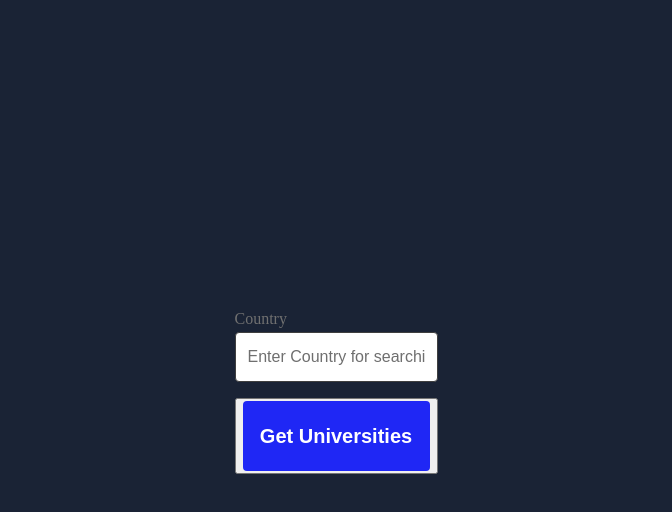
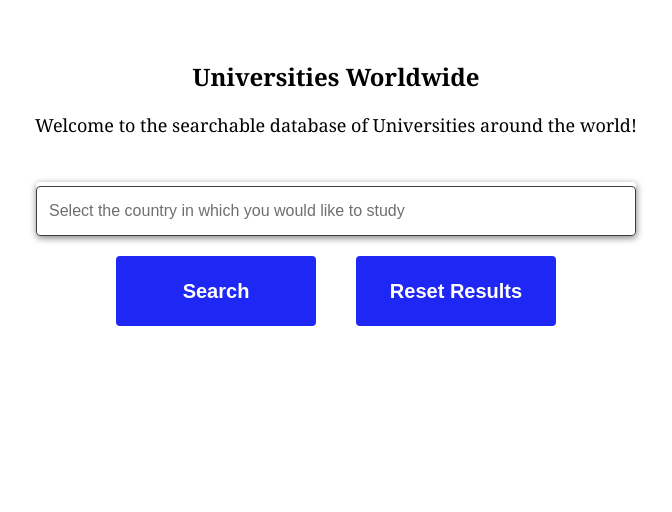
Before and after one commit to AndreyHein/react-typescript-cohort42-1, a React (Create React App) app: page / in a window 1280 px wide. Shown: the top 512 px of the page, without its empty margins (304-976 px from the left). Built offline with nearby package versions, Linux system fonts and the light colour scheme.

Commit message:
styles for uni project. v1.0

```diff
--- a/src/lessons/Lesson_10/Lesson_10.tsx
+++ b/src/lessons/Lesson_10/Lesson_10.tsx
@@ -1,19 +1,30 @@
+import { useState, ChangeEvent } from "react";
+
+import Input from "components/Input/Input";
+import Button from "components/Button/Button";
+import Modal from "components/Modal/Modal";
+import UniversityList from "./UniversityList";
+
 import {
   PageWrapper,
-  Form,
-  SearchField,
+  HEADER,
+  H1,
+  H2,
+  Container,
+  SearchForm,
+  InputComponent,
+  ButtonsContainer,
   ButtonComponent,
   CardComponent,
+  CardItem,
+  UniName,
+  StateName,
+  Country,
+  Domain,
+  ErrorComponent,
 } from "./styles";
-
 import { Uni } from "./types";
 import { fetchUni } from "./fetchUni";
-
-import { useState, ChangeEvent } from "react";
-import Input from "components/Input/Input";
-import Button from "components/Button/Button";
-import UniversityList from "./UniversityList";
-import ErrorMessage from "./ErrorMessage";
 
 function Lesson_10() {
   const [uni, setUni] = useState<Uni[] | undefined>(undefined);
@@ -28,34 +39,68 @@ function Lesson_10() {
     setUni(undefined);
     setError(undefined);
 
+    if (!inputValue.trim()) {
+      alert("Please enter a country name!");
+      return;
+    }
+
     const result = await fetchUni(inputValue);
+
     if (result.error) {
       setError(result.error);
     } else if (result.data) {
       setUni(result.data);
     }
   };
+
+  const onReset = () => {
+    setUni(undefined);
+    setError(undefined);
+    setInputValue("");
+  };
+
+  const closeModal = () => {
+    setError(undefined);
+  };
+
   return (
     <PageWrapper>
-      <Form>
-        <SearchField>
+      <HEADER>
+        <H1>Universities Worldwide</H1>
+        <H2>
+          Welcome to the searchable database of Universities around the world!
+        </H2>
+      </HEADER>
+      <Container>
+        <SearchForm>
+          <InputComponent>
             <Input
               value={inputValue}
               onChange={onChangeValue}
               name="search"
-            label="Country"
-            placeholder="Enter Country for searching universities"
+              label=""
+              placeholder="Select the country in which you would like to study"
               id="input-search"
             />
-        </SearchField>
+          </InputComponent>
+          <ButtonsContainer>
             <ButtonComponent>
-          <Button name="Get Universities" onClick={getUni} />
+              <Button name="Search" onClick={getUni} />
             </ButtonComponent>
+            <ButtonComponent>
+              <Button name="Reset Results" onClick={onReset} />
+            </ButtonComponent>
+          </ButtonsContainer>
+        </SearchForm>
         <CardComponent>
           {uni && <UniversityList unis={uni} />}
-          {error && <ErrorMessage message={error} />}
+          {error && (
+            <Modal closeModal={closeModal}>
+              <ErrorComponent>{error}</ErrorComponent>
+            </Modal>
+          )}
         </CardComponent>
-      </Form>
+      </Container>
     </PageWrapper>
   );
 }
--- a/src/lessons/Lesson_10/UniversityList.tsx
+++ b/src/lessons/Lesson_10/UniversityList.tsx
@@ -1,18 +1,20 @@
 import { v4 } from "uuid";
-import { CardItem } from "./styles";
+
+import { CardComponent, CardItem, Domain, UniName, Country } from "./styles";
 import { Uni, UniversityListProps } from "./types";
 
 export function UniversityList({ unis }: UniversityListProps) {
   return (
     <>
       {unis.map((uni: Uni) => (
-        <div key={v4()}>
+        <CardItem key={v4()}>
+
+          <UniName>{uni.name}</UniName>
+          {uni.country && <Country>Country: {uni.country}</Country>}
           {uni.web_pages.map((webPage) => (
-            <CardItem>Website: {webPage}</CardItem>
+            <Domain>Website: {webPage}</Domain>
           ))}
-          <CardItem>Name: {uni.name}</CardItem>
-          {uni.province && <CardItem>Province: {uni.province}</CardItem>}
-        </div>
+        </CardItem>
       ))}
     </>
   );
--- a/src/lessons/Lesson_10/styles.ts
+++ b/src/lessons/Lesson_10/styles.ts
@@ -1,42 +1,138 @@
 import styled from "@emotion/styled";
-
 import { colors } from "styles/colors";
 
 export const PageWrapper = styled.div`
   display: flex;
-  flex-direction: row;
-  justify-content: center;
+  flex-direction: column;
+  justify-content: top;
   align-items: center;
   flex: 1;
   padding: 40px;
-  background-color: ${colors.PRIMARY};
+  background-color: ${colors.BACKGROUND_WHITE};
 `;
 
-export const Form = styled.form`
+export const HEADER = styled.header`
   display: flex;
   flex-direction: column;
+  gap: 20px;
+  padding: 20px;
 `;
 
-export const SearchField = styled.div`
-  margin-bottom: 16px;
+export const H1 = styled.p`
+  font-size: 24px;
+  font-family: Georgia, "Times New Roman", Times, serif;
+  font-weight: bold;
+  font-style: normal;
+  text-align: center;
 `;
 
-export const ButtonComponent = styled.button`
-margin-bottom: 16px;
+export const H2 = styled.p`
+  font-size: 18px;
+  font-family: Georgia, "Times New Roman", Times, serif;
+  font-weight: normal;
+  font-style: normal;
+  text-align: center;
+`;
+
+export const Container = styled.div`
+  display: flex;
+  flex-direction: column;
+  max-width: 1420px;
+  gap: 20px;
+`;
+
+export const SearchForm = styled.form`
+  margin: auto;
+  display: flex;
+  flex-direction: column;
+  width: 650px;
+  gap: 20px;
+  padding: 25px;
+  /* border-bottom: 1px solid grey; */
+`;
+
+export const InputComponent = styled.div`
+  width: 100%;
+  border-radius: 4px;
+  box-shadow: 0.5px 2px 7px grey;
+`;
+
+export const ButtonsContainer = styled.div`
+  display: flex;
+  flex-direction: row;
+  width: 100%;
+  justify-content: center;
+  align-items: center;
+  gap: 40px;
+`;
+
+export const ButtonComponent = styled.div`
+  width: 20%;
+  min-width: 200px;
+  padding: 0px 0px;
+`;
+
+export const CardComponent = styled.div`
+  max-width: 1420px;
+  display: flex;
+  flex-wrap: wrap;
+  justify-content: center;
+  gap: 15px;
+  margin: 0px auto;
+  padding: 25px 0px;
+`;
+
+export const CardItem = styled.div`
+  position: relative;
+  border: 1px solid grey;
+  border-radius: 5px;
+  box-shadow: 1px 2px 7px grey;
+  padding: 20px;
+  height: 200px;
+  width: 450px;
+  gap: 10px;
+  color: black;
+`;
+
+export const UniName = styled.p`
+  font-size: 24px;
+  font-family: Georgia, "Times New Roman", Times, serif;
+  font-weight: bold;
+  font-style: normal;
+  text-align: left;
+  padding-bottom: 10px;
+`;
+
+export const StateName = styled.p`
+  font-size: 18px;
+  font-family: Georgia, "Times New Roman", Times, serif;
+  font-weight: normal;
+  font-style: normal;
+  text-align: left;
+  padding-bottom: 10px;
+`;
+
+export const Country = styled.p`
+  font-size: 18px;
+  font-family: Georgia, "Times New Roman", Times, serif;
+  font-weight: normal;
+  font-style: normal;
+  text-align: left;
+  padding-bottom: 10px;
+`;
+
+export const Domain = styled.a`
+  font-size: 18px;
+  font-family: Georgia, "Times New Roman", Times, serif;
+  font-weight: normal;
+  font-style: normal;
+  text-align: left;
+  padding-bottom: 10px;
 `;
 
 export const ErrorComponent = styled.p`
+  font-size: 32px;
   color: red;
   font-weight: bold;
+  text-align: center;
 `;
-
-
-export const CardComponent = styled.div`
-font-size: 24px;
-font-weight: bold;
-`;
-
-export const CardItem = styled.div`
-  font-size: 24px;
-  font-weight: bold;
-`;
--- a/src/lessons/Lesson_10/types.ts
+++ b/src/lessons/Lesson_10/types.ts
@@ -1,7 +1,8 @@
 export interface Uni {
   web_pages: string[];
   name: string;
-  province: string;
+  province?: string;
+  country: string;
 }
 
 export interface UniversityListProps {
--- a/src/styles/colors.ts
+++ b/src/styles/colors.ts
@@ -1,6 +1,7 @@
 export interface Colors {
   PRIMARY: string;
   PRIMARY_BLUE: string;
+  BACKGROUND_WHITE: string;
   ERROR: string;
   DISABLED: string;
 }
@@ -8,6 +9,7 @@ export interface Colors {
 export const colors: Colors = {
   PRIMARY: "rgb(26, 35, 53)",
   PRIMARY_BLUE: "#1f27f5",
+  BACKGROUND_WHITE: "#ffffff",
   ERROR: "rgb(206, 44, 44)",
   DISABLED: "rgb(128, 128, 128)",
 };
```
Lines whose indentation alone changed are shown as unchanged.
